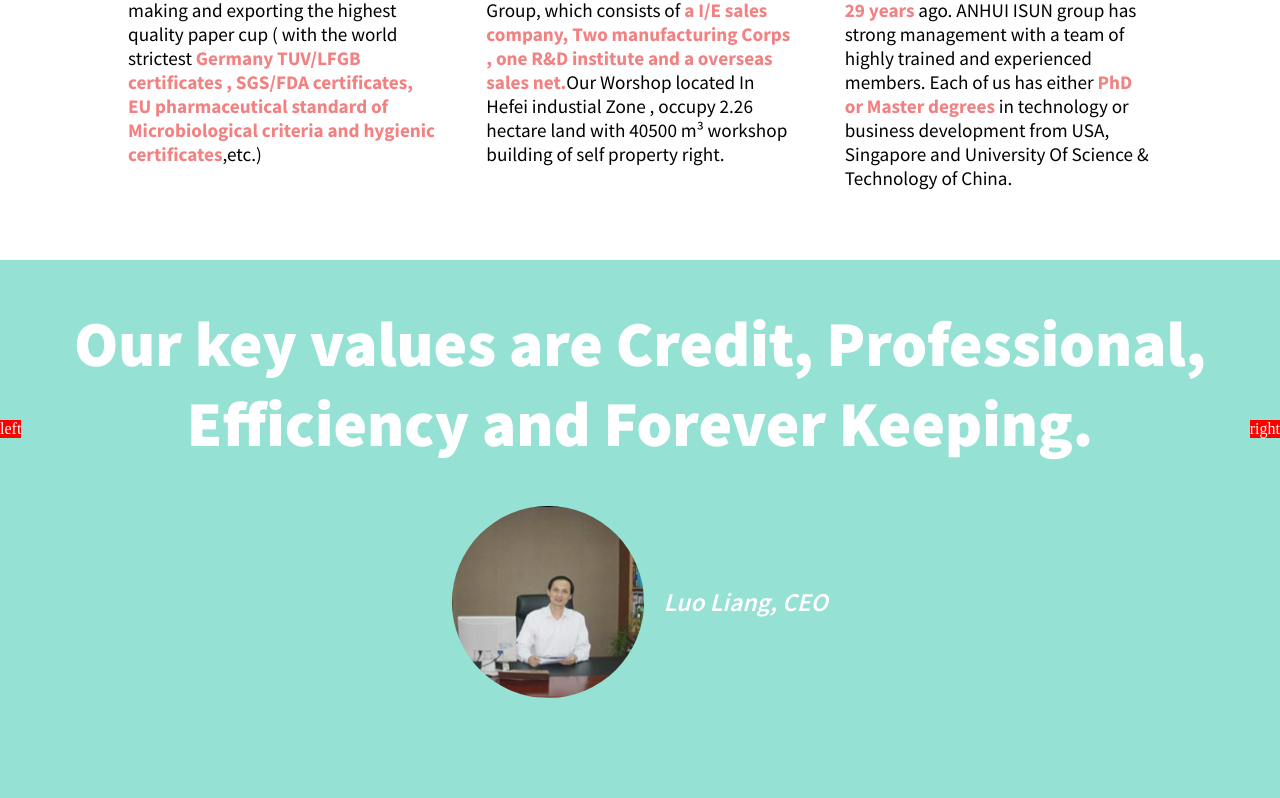
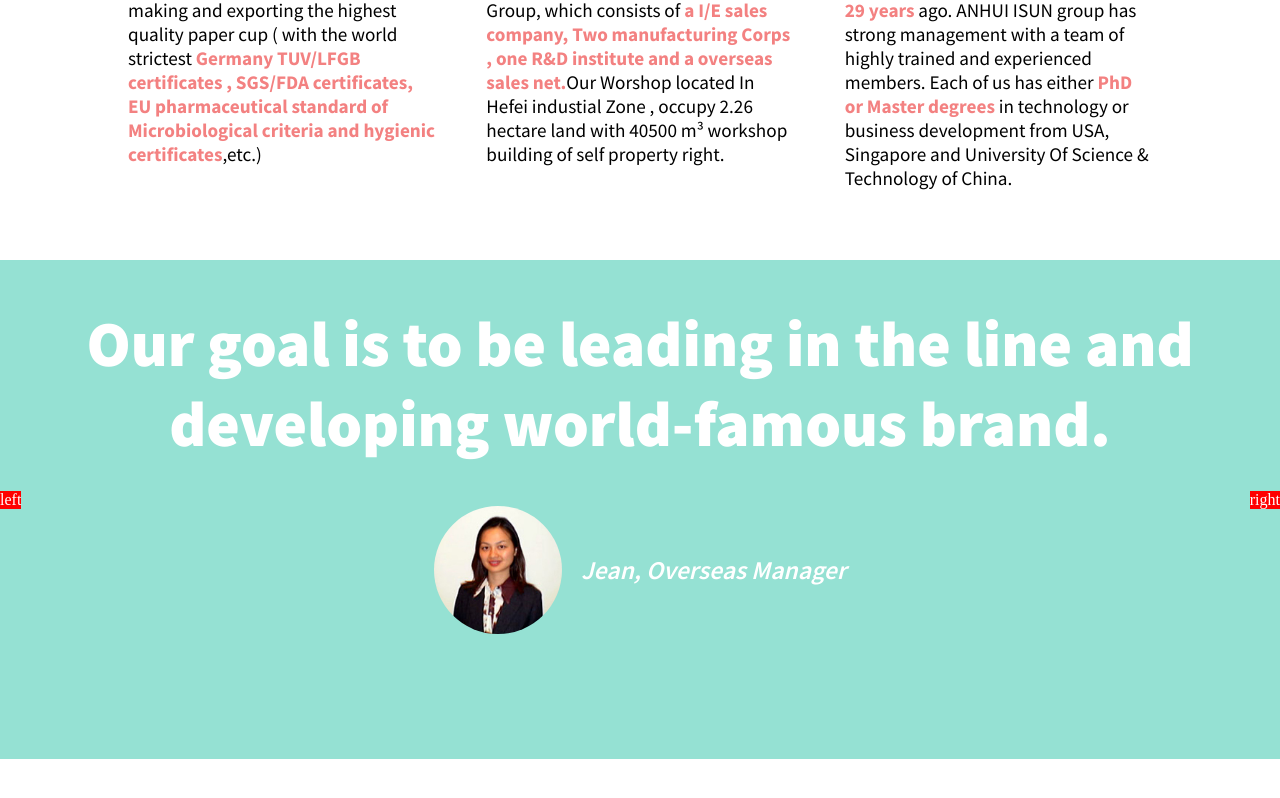
Before and after one commit to yitianluo/isun-next, a Next.js app: page / in a window 1280 px wide. Shown: the part 1164-1962 px from the top of the page. After the commit the page ends 1923 px from the top, so only its background shows below. Built offline with nearby package versions, Linux system fonts and the light colour scheme; a web font is replaced by a local one.

Commit message:
carousel useState finish

```diff
--- a/components/flashcard.jsx
+++ b/components/flashcard.jsx
@@ -5,7 +5,6 @@ import managersData from "../public/manager.js";
 function FlashCard(){
 
     const managers = [managersData[managersData.length-1],...managersData,managersData[0]];
-    // const managers = managersData;
 
     const [current,setCurrent] = useState(1);
     const [jump,setJump] = useState(false);
@@ -24,14 +23,14 @@ function FlashCard(){
 
     useEffect(() => {
         if(current === 4) {
-            const id = setTimeout(() => setCurrent(1), 2000);
+            const id = setTimeout(() => setCurrent(1), 800);
             return () => {
                 setJump(true);
                 clearTimeout(id);
                 }
         }
         if (current===0){
-            const id = setTimeout(() => setCurrent(3), 2000);
+            const id = setTimeout(() => setCurrent(3), 800);
             return () => {
                 setJump(true);
                 clearTimeout(id);
@@ -39,9 +38,17 @@ function FlashCard(){
         }
       },[current]);
 
+      useEffect(() => {
+        const auto = setTimeout(() => shiftRight(), 4000);
+        return () => {
+            clearTimeout(auto);
+        }
+      }
+      )
+
     const divStyle = {
         left: (1-current)*100 + "vw",
-        transition: jump ? "none":"2s",
+        transition: jump ? "none":"800ms",
         position:"absolute",
         top:"0",
         width:"100%"
--- a/components/flashcard.module.css
+++ b/components/flashcard.module.css
@@ -5,14 +5,15 @@
     overflow: hidden;
     width: 100vw;
     position: relative;
-    height: 36rem;
+    height: 36vw;
+    padding: 1vw 0 2vw 0;
 }
 
 .card{
-    /* padding: 0 10vw; */
+    padding: 0 5vw;
     text-align: center;
     display: inline-block;
-    width: 100%;
+    width: 90vw;
     position: absolute;
     top: 0;
 }
@@ -32,7 +33,7 @@
 .name img{
     border-radius: 50%;
     display: inline-block;
-    width: 15vw;
+    width: 10vw;
 }
 
 .name p{
@@ -48,7 +49,7 @@
     background-color: red;
     position: absolute;
     left: 0;
-    top: 10rem;
+    top: 18vw;
     z-index: 2;
 }
 
@@ -56,6 +57,6 @@
     background-color: red;
     position: absolute;
     right:0;
-    top: 10rem;
+    top: 18vw;
     z-index: 2;
 }
```
